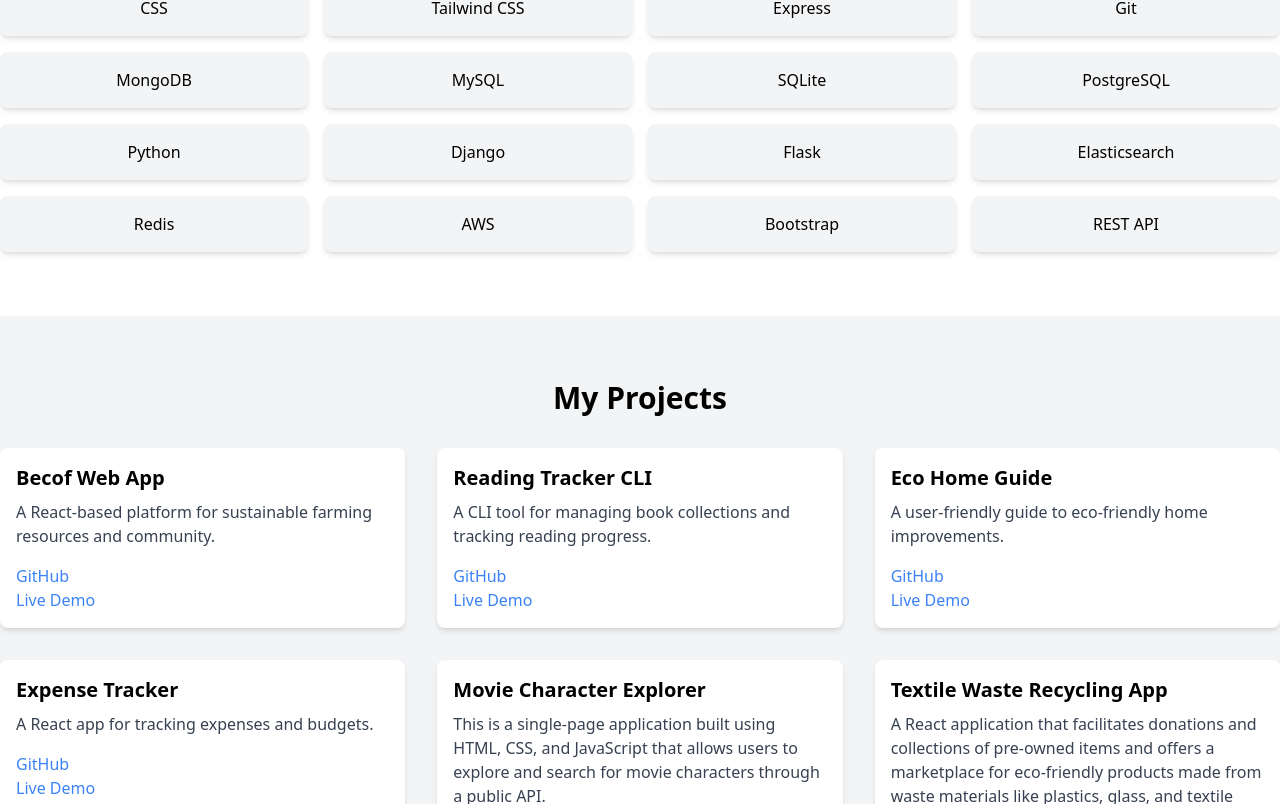
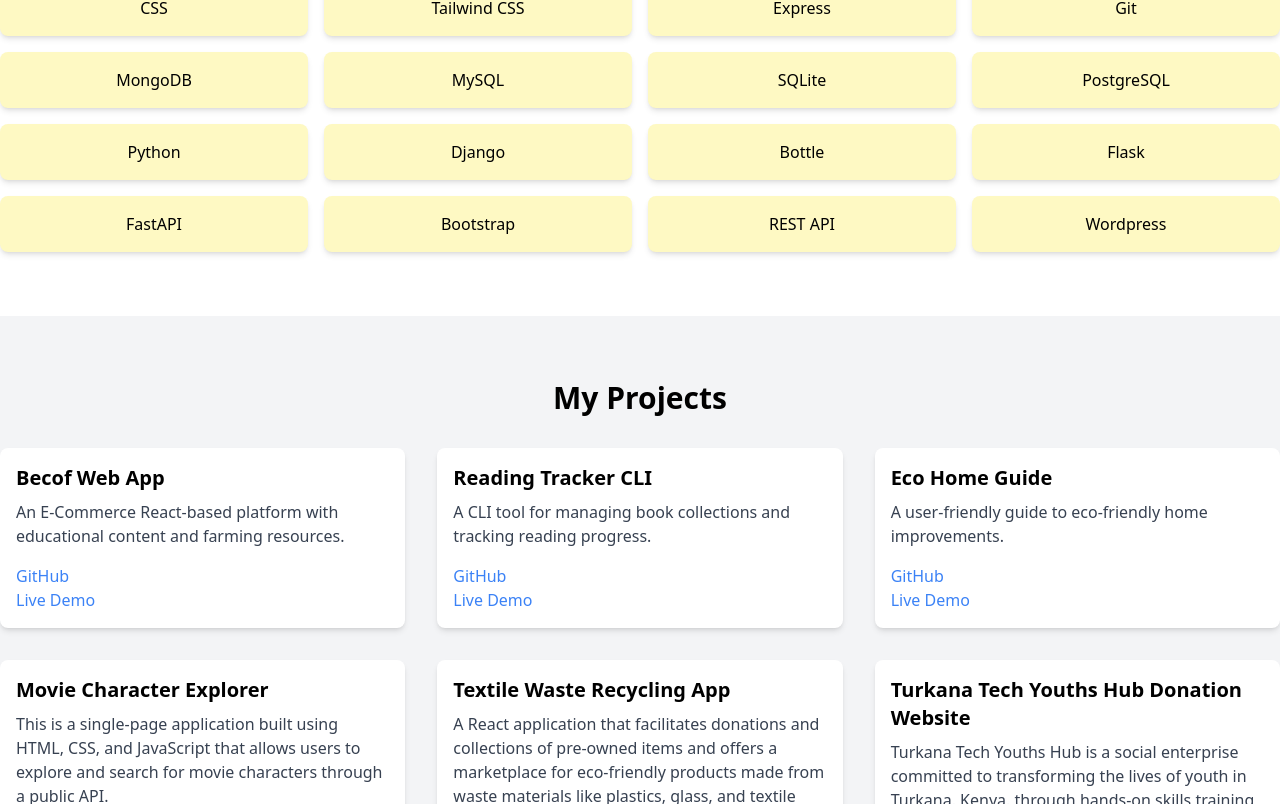
Before and after one commit to benjaminmweribaya/Benjamin-Mweri-Baya-Portfolio, a React (Create React App) app in the folder frontend/: page / in a window 1280 px wide. Shown: the part 536-1340 px from the top of the page. Built offline with nearby package versions, Linux system fonts and the light colour scheme; the HTML template or start-up script is replaced by a standard one.

Commit message:
add correct project links

```diff
--- a/frontend/src/components/Projects.js
+++ b/frontend/src/components/Projects.js
@@ -3,45 +3,38 @@
 const projects = [
   {
     title: "Becof Web App",
-    description: "A React-based platform for sustainable farming resources and community.",
-    github: "https://github.com/your-repo/becof-web-app",
-    liveDemo: "#",
+    description: "An E-Commerce React-based platform with educational content and farming resources.",
+    github: "https://github.com/benjaminmweribaya/becof-web-app",
+    liveDemo: "https://becof-web-app.vercel.app",
   },
   {
     title: "Reading Tracker CLI",
     description: "A CLI tool for managing book collections and tracking reading progress.",
-    github: "https://github.com/your-repo/reading-tracker-cli",
-    liveDemo: "#",
+    github: "https://github.com/benjaminmweribaya/CLI-based-Reading-Tracker-Application",
   },
   {
     title: "Eco Home Guide",
     description: "A user-friendly guide to eco-friendly home improvements.",
-    github: "https://github.com/your-repo/eco-home-guide",
-    liveDemo: "#",
-  },
-  {
-    title: "Expense Tracker",
-    description: "A React app for tracking expenses and budgets.",
-    github: "https://github.com/your-repo/expense-tracker",
-    liveDemo: "#",
+    github: "https://github.com/benjaminmweribaya/eco-home-guide-app",
+    liveDemo: "https://eco-home-guide-app.vercel.app",
   },
   {
     title: "Movie Character Explorer",
     description: "This is a single-page application built using HTML, CSS, and JavaScript that allows users to explore and search for movie characters through a public API.",
-    github: "https://github.com",
-    liveDemo: "#"
+    github: "https://github.com/benjaminmweribaya/movie-character-explorer",
+    liveDemo: "https://benjaminmweribaya.github.io/movie-character-explorer"
   },
   {
     title: "Textile Waste Recycling App",
     description: "A React application that facilitates donations and collections of pre-owned items and offers a marketplace for eco-friendly products made from waste materials like plastics, glass, and textile scraps.",
-    github: "https://github.com",
-    liveDemo: "#"
+    github: "https://github.com/benjaminmweribaya/textile-waste-recycling-app",
+    liveDemo: "https://textile-waste-recycling-app.vercel.app"
   },
   {
     title: "Turkana Tech Youths Hub Donation Website",
     description: "Turkana Tech Youths Hub is a social enterprise committed to transforming the lives of youth in Turkana, Kenya, through hands-on skills training and sustainable development initiatives.",
-    github: "https://github.com",
-    liveDemo: "#"
+    github: "https://github.com/benjaminmweribaya/turkana-tech-youths-hub",
+    liveDemo: "https://www.turkanatechyouthshub.com"
   }
 ];
 
--- a/frontend/src/components/Skills.js
+++ b/frontend/src/components/Skills.js
@@ -16,12 +16,12 @@
     "PostgreSQL",
     "Python",
     "Django",
+    "Bottle",
     "Flask",
-    "Elasticsearch",
-    "Redis",
-    "AWS",
+    "FastAPI",
     "Bootstrap",
     "REST API",
+    "Wordpress",
   ];
 
   return (
@@ -30,7 +30,7 @@
         <h2 className="text-3xl font-bold text-center mb-8">My Skills</h2>
         <div className="grid grid-cols-2 sm:grid-cols-3 lg:grid-cols-4 gap-4">
           {skills.map((skill, index) => (
-            <div key={index} className="p-4 bg-gray-100 text-center rounded-lg shadow-md">
+            <div key={index} className="p-4 bg-yellow-100 text-center rounded-lg shadow-md">
               {skill}
             </div>
           ))}
```
